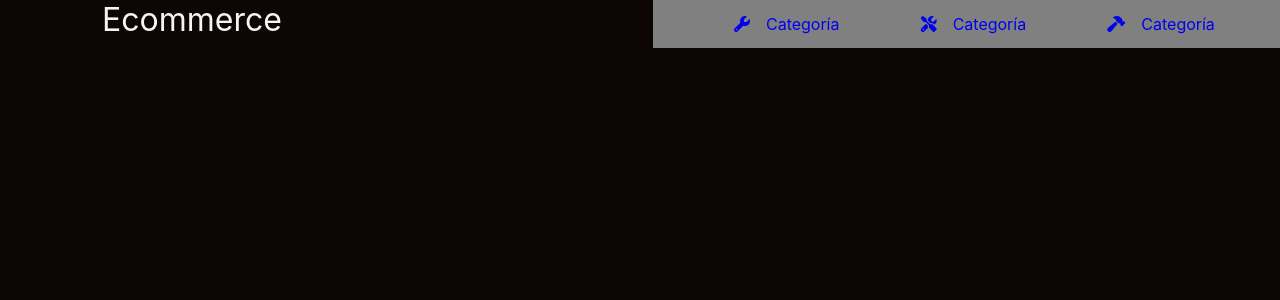
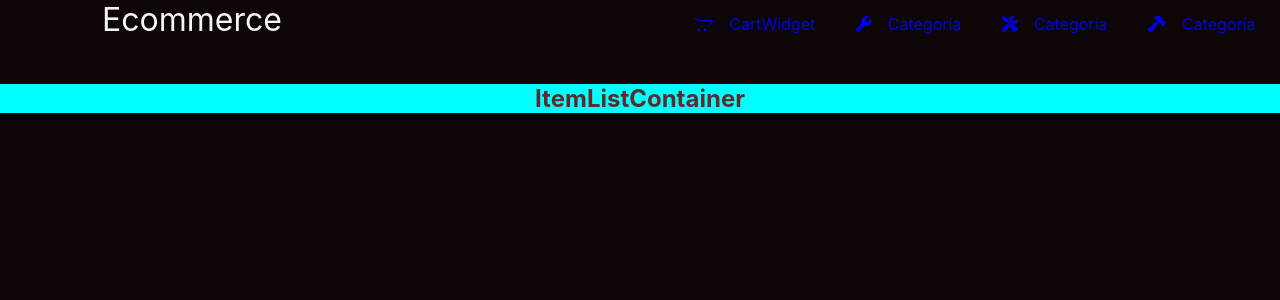
Before and after one commit to AndresDiPietro/Ecommerce-Belmonte, a React (Create React App) app: page / in a window 1280 px wide. Shown: the top 300 px of the page. Built offline with nearby package versions, Linux system fonts and the light colour scheme.

Commit message:
Entrega3 16-3

```diff
--- a/src/App.css
+++ b/src/App.css
@@ -1,3 +1,7 @@
 body{
   background-color: rgb(14, 5, 5);
 }
+.header{
+  /* background-color: cadetblue; */
+  /* padding-bottom: 2em; */
+}
--- a/src/App.js
+++ b/src/App.js
@@ -1,4 +1,5 @@
 import NavBar from './components/navBar/navBar.js';
+import ItemListContainer from "./components/itemListContainer"
 import "./App.css"
 
 function App() {
@@ -7,6 +8,9 @@ function App() {
       <header className="header">
         <NavBar/>
       </header>
+      <main>
+        <ItemListContainer/>
+      </main>
     </div>
   )
 };
--- /dev/null
+++ b/src/components/itemListContainer/index.js
@@ -0,0 +1,10 @@
+import React from "react";
+import "./itemListContainer.css"
+const ItemListContainer = () => {
+    return(
+        <div className="itemListContainer">
+            <h2 className="itemListContainer__title">ItemListContainer</h2>
+        </div>
+    )
+}
+export default ItemListContainer;
--- /dev/null
+++ b/src/components/itemListContainer/itemListContainer.css
@@ -0,0 +1,8 @@
+.itemListContainer{
+    background-color: aqua;
+}
+.itemListContainer__title{
+    color: rgb(93, 43, 43);
+    text-align: center;
+    /* text-transform: uppercase; */
+}
--- /dev/null
+++ b/src/components/navBar/cartWidget/index.js
@@ -0,0 +1,9 @@
+import React from "react";
+import "./cartWidget.css"
+const CartWidget = (props) => {
+    return(
+        <li className={props.classItem}><a href={props.link} className={props.classLink}><i className="fab fa-opencart navbar__icon"></i>CartWidget</a></li>
+    )
+}
+
+export default CartWidget;
--- a/src/components/navBar/navBar.js
+++ b/src/components/navBar/navBar.js
@@ -1,6 +1,7 @@
 import React, { useState } from "react";
-import ItemListContainer from "./navItems.js";
+import NavItem from "./navItems.js";
 import IconBars from "./iconBars/iconBars";
+import CartWidget from "./cartWidget";
 
 import "./navbar.css";
 
@@ -11,14 +12,15 @@ const NavBar = () => {
     return(
         <div className="header__container">
             <IconBars enabled={enabled} setEnabled={setEnabled} classIcon={classIcon}/>
-            <span className="title">Ecommerce</span>
-        <nav>
-            <ul className={classNav}>
-                <ItemListContainer classItem="navbar__item" link="#" classLink="navbar__link" classIcon="fas fa-wrench navbar__icon" content="Categoría"/>
-                <ItemListContainer classItem="navbar__item" link="#" classLink="navbar__link" classIcon="fas fa-tools navbar__icon" content="Categoría"/>
-                <ItemListContainer classItem="navbar__item" link="#" classLink="navbar__link" classIcon="fas fa-hammer navbar__icon" content="Categoría"/>
-            </ul>
-        </nav>
+            <span className="header__title">Ecommerce</span>
+            <nav>
+                <ul className={classNav}>
+                    <CartWidget classItem="navbar__item" link="#" classLink="navbar__link" content="CartWidget"/>
+                    <NavItem classItem="navbar__item" link="#" classLink="navbar__link" classIcon="fas fa-wrench navbar__icon" content="Categoría"/>
+                    <NavItem classItem="navbar__item" link="#" classLink="navbar__link" classIcon="fas fa-tools navbar__icon" content="Categoría"/>
+                    <NavItem classItem="navbar__item" link="#" classLink="navbar__link" classIcon="fas fa-hammer navbar__icon" content="Categoría"/>
+                </ul>
+            </nav>
         </div>
     )
 };
--- a/src/components/navBar/navItems.js
+++ b/src/components/navBar/navItems.js
@@ -1,9 +1,9 @@
 import React from "react";
 
-const ItemListContainer = (props) => {
+const NavItem = (props) => {
     return(
         <li className={props.classItem}><a href={props.link} className={props.classLink}><i className={props.classIcon}></i>{props.content}</a></li>
     )
 };
 
-export default ItemListContainer;
+export default NavItem;
--- a/src/components/navBar/navbar.css
+++ b/src/components/navBar/navbar.css
@@ -4,8 +4,10 @@
 .header__container{
     display: flex;
     flex-wrap: wrap;
+    /* background-color: beige; */
 }
-.title{
+.header__title{
+    /* color: rgb(204, 70, 70); */
     color: whitesmoke;
     font-size: 1.6em;
     margin: 0 auto;
@@ -16,7 +18,7 @@ nav{
 }
 .navbar{
     margin-top: 0;
-    background-color: gray;
+    /* background-color: gray; */
     list-style: none;
     padding-left: 0;
     width: 85%;
@@ -28,7 +30,7 @@ nav{
     /* background-color: lightcoral; */
 }
 .navbar__item--user{
-    background-color: khaki;
+    /* background-color: khaki; */
     padding: 1.5em .2em;
 }
 .navbar__icon{
@@ -47,8 +49,9 @@ nav{
     nav{
         width: 70%;
     }
-    .title{
+    .header__title{
         font-size: 2em;
+        /* background-color: rgb(144, 170, 161); */
     }
     .navbar{
         transform: translateX(0);
```
Also changed, not shown: src/components/navBar/cartWidget/cartWidget.css (added).
